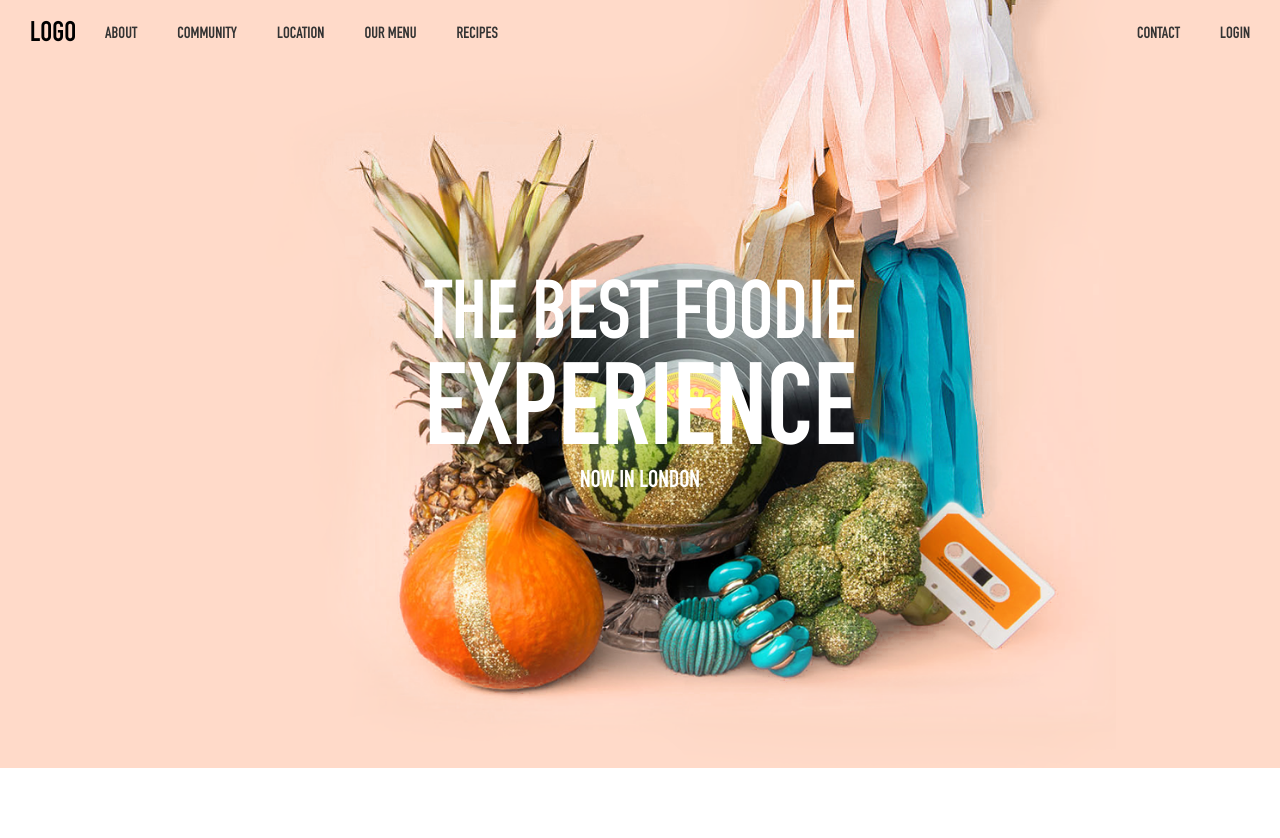
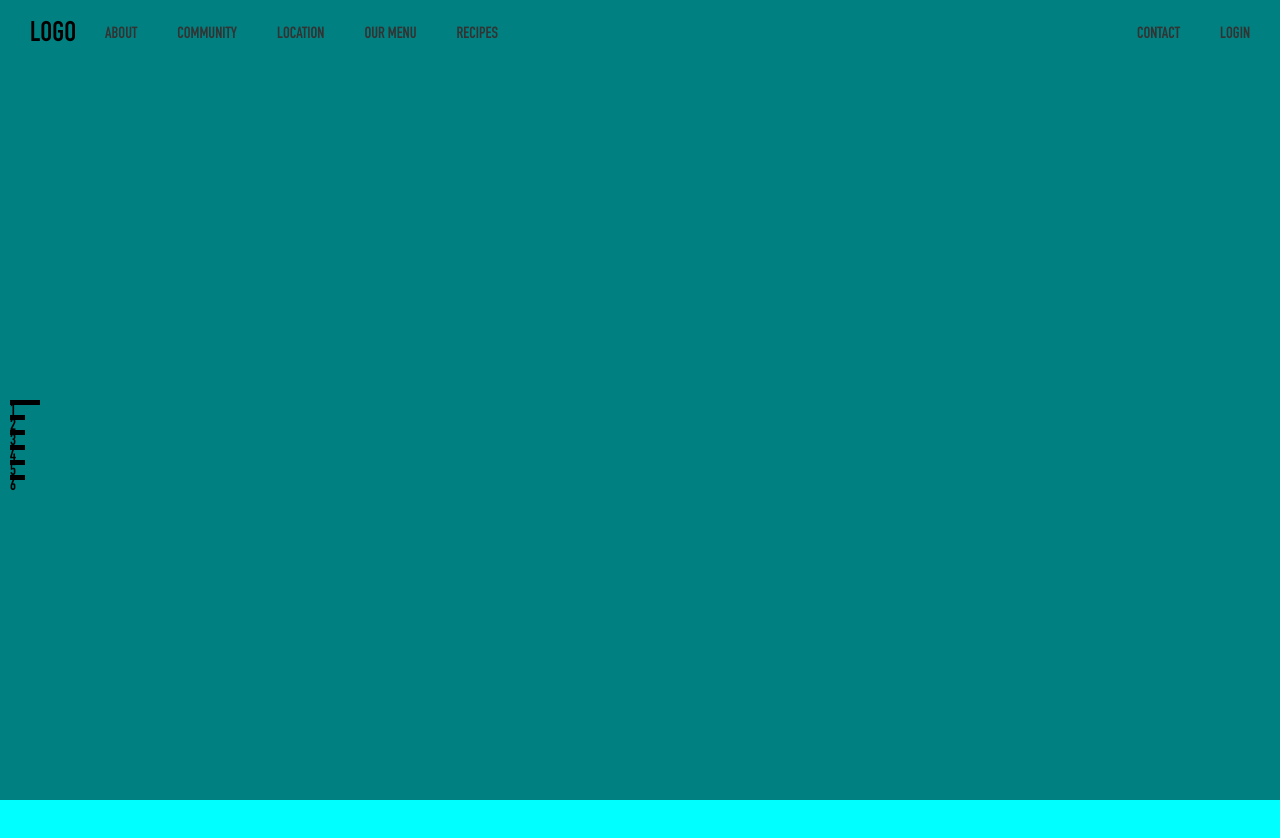
Before and after one commit to vijayranghar/cafe-london, a React app: page / in a window 1280 px wide. Shown: the top 838 px of the page. Before the commit the page ends 800 px from the top, so only its background shows below. Built offline with nearby package versions, Linux system fonts and the light colour scheme.

Commit message:
added progress tracker

```diff
--- a/src/App.js
+++ b/src/App.js
@@ -1,20 +1,17 @@
 import React, { Component } from 'react'
 
 import Banner from './components/Banner'
+import ProgressTracker from './components/ProgressTracker'
 import Navbar from './components/Navbar'
 
 import './assets/stylesheets/main.scss'
 
 class App extends Component {
-  componentDidMount () {
-    window.scroll(function() {
-      console.log("S")
-    })
-  }
   render() {
     return (
       <main className="wrapper">
         <Navbar />
+        <ProgressTracker />
         <Banner />
       </main>
     )
--- a/src/components/Banner/index.js
+++ b/src/components/Banner/index.js
@@ -2,11 +2,34 @@ import React, { Component } from 'react'
 import './style.scss'
 
 class Banner extends Component {
+  /*}<section className="banner">
+    <h2>The best foodie <strong>experience</strong><small>now in London</small></h2>
+    <div className="banner__info">
+      request info
+    </div>
+  </section> */
   render () {
     return (
-      <section className="banner">
-        <h2>The best foodie <strong>experience</strong><small>now in London</small></h2>
+      <div>
+      <section className="section1">
+
       </section>
+      <section className="section2">
+
+      </section>
+      <section className="section3">
+
+      </section>
+      <section className="section4">
+
+      </section>
+      <section className="section5">
+
+      </section>
+      <section className="section6">
+
+      </section>
+      </div>
     )
   }
 }
--- a/src/components/Banner/style.scss
+++ b/src/components/Banner/style.scss
@@ -1,5 +1,5 @@
 .banner {
-  background: url('../../assets/images/bg-pic.png') no-repeat;
+  background: url('../../assets/images/bg-pic.png') no-repeat center;
   background-size: cover;
   height: 768px;
   display: flex;
@@ -11,6 +11,18 @@
     text-transform: uppercase;
     text-align: center;
     line-height: 95px;
+    position: relative;
+    &:before {
+      content: '';
+      background: url('../../assets/images/stamp.png') no-repeat center;
+      display: block;
+      height: 140px;
+      position: absolute;
+      top: -150px;
+      left: -160px;
+      width: 165px;
+      background-size: contain;
+    }
     strong {
       display: block;
       font-size: 115px;
@@ -21,4 +33,40 @@
       line-height: 52px;
     }
   }
+  .banner__info {
+    position: fixed;
+    right: -15px;
+    background: #ffffff;
+    display: inline-block;
+    text-transform: uppercase;
+    font-size: 18px;
+    padding: 4px 10px;
+    transform: rotate(-90deg);
+    cursor: pointer;
+  }
 }
+
+.section1 {
+    background: teal;
+    height: 800px;
+  }
+  .section2 {
+    background: aqua;
+    height: 800px;
+  }
+  .section3 {
+    background: gray;
+    height: 800px;
+  }
+  .section4 {
+    background: pink;
+    height: 800px;
+  }
+  .section5 {
+    background: violet;
+    height: 800px;
+  }
+  .section6 {
+    background: teal;
+    height: 800px;
+  }
--- /dev/null
+++ b/src/components/ProgressTracker/index.js
@@ -0,0 +1,34 @@
+import React, { Component } from 'react'
+
+import './style.scss'
+class ProgressTracker extends Component {
+  componentDidMount() {
+    let sections = document.querySelectorAll("section")
+    window.onscroll = function () {
+      sections.forEach((item) => {
+       if(item.getBoundingClientRect().top <= 0 && item.getBoundingClientRect().bottom >= 0) {
+         document.querySelectorAll(".progress-tracker li").forEach(item => {
+           item.classList=""
+         })
+         document.querySelector(`.progress-tracker li[data-src=${item.className}]`).classList="active"
+       }
+      })
+    }
+  }
+  render () {
+    return (
+      <div className="progress-tracker">
+        <ul>
+          <li data-src="section1">1</li>
+          <li data-src="section2">2</li>
+          <li data-src="section3">3</li>
+          <li data-src="section4">4</li>
+          <li data-src="section5">5</li>
+          <li data-src="section6">6</li>
+        </ul>
+      </div>
+    )
+  }
+}
+
+export default ProgressTracker
--- /dev/null
+++ b/src/components/ProgressTracker/style.scss
@@ -0,0 +1,20 @@
+.progress-tracker {
+  position: fixed;
+  top: 50%;
+  left: 10px;
+  ul {
+    margin: 0;
+    padding: 0;
+    li {
+      list-style: none;
+      width: 15px;
+      height: 5px;
+      margin-bottom: 10px;
+      background: #000;
+      transition: width 300ms linear;
+      &.active {
+        width: 30px;
+      }
+    }
+  }
+}
```
Also changed, not shown: src/components/Location/index.js (added, +14 -0 lines).
